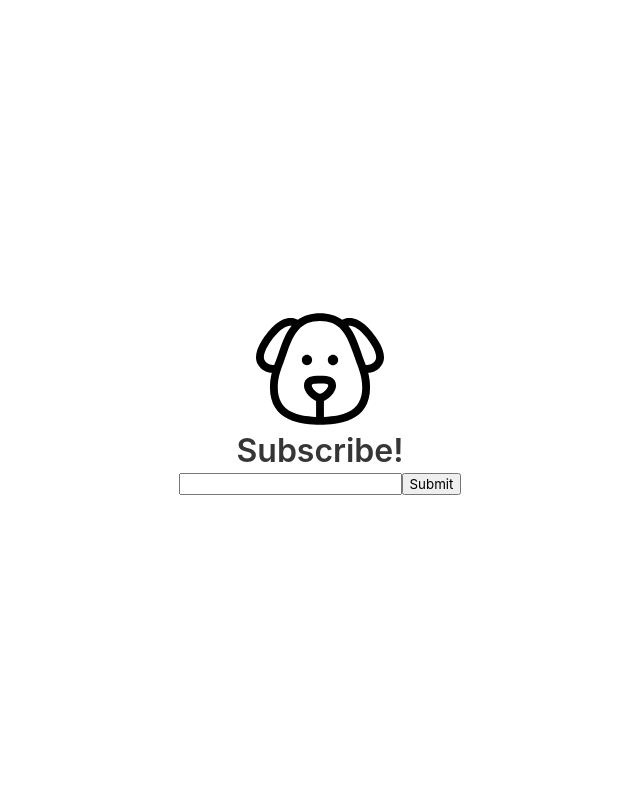
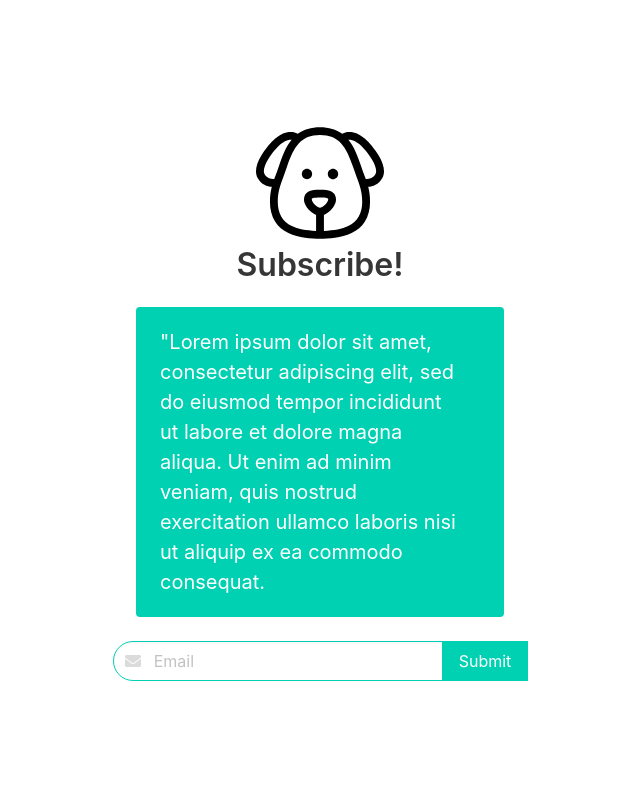
Before and after one commit to jinyoungbang/Randoggo, a Flask app: page / in a window 1280 px wide. Shown: the whole page, without its empty margins (320-960 px from the left). Run offline with Flask 2, Linux system fonts and the light colour scheme; some libraries are stand-ins or nearby versions.

Commit message:
changed forms
- changed graphics of both input text and button

- the changes to the buttons may affect code and will require review

```diff
--- a/templates/index.html
+++ b/templates/index.html
@@ -26,12 +26,30 @@
                     <h1 class="title center">
                         Subscribe!
                     </h1>
-                    <p class="subtitle">
-                        <form class="center" action="http://localhost:5000/result" method="POST">
-                            <input type="text" name="email">
-                            <input type="submit">
+                    <div class="columns">
+                        <div class="column"></div>
+                        <div class="column">
+                            <div class="notification is-primary is-size-5">
+                                "Lorem ipsum dolor sit amet, consectetur adipiscing elit, sed do eiusmod tempor incididunt ut labore et dolore magna aliqua. Ut enim ad minim veniam, quis nostrud exercitation ullamco laboris nisi ut aliquip ex ea commodo consequat.
+                            </div>
+                        </div>
+                        <div class="column"></div>
+                    </div>
+                    <div class="container center">
+                        <form action="http://localhost:5000/result" method="POST">
+                            <div class="field has-addons">
+                                  <p class="control has-icons-left has-icons-right">
+                                    <input class="input is-primary is-rounded" type="text" name="email" placeholder="Email">
+                                    <span class="icon is-small is-left">
+                                      <i class="fas fa-envelope"></i>
+                                    </span>
+                                    <div class="control">
+                                      <button class="button is-primary">Submit</button>
+                                    </div>
+                                  </p>
+                            </div>
                         </form>
-                    </p>
+                    </div>
                 </div>
             </div>
         </section>
```
